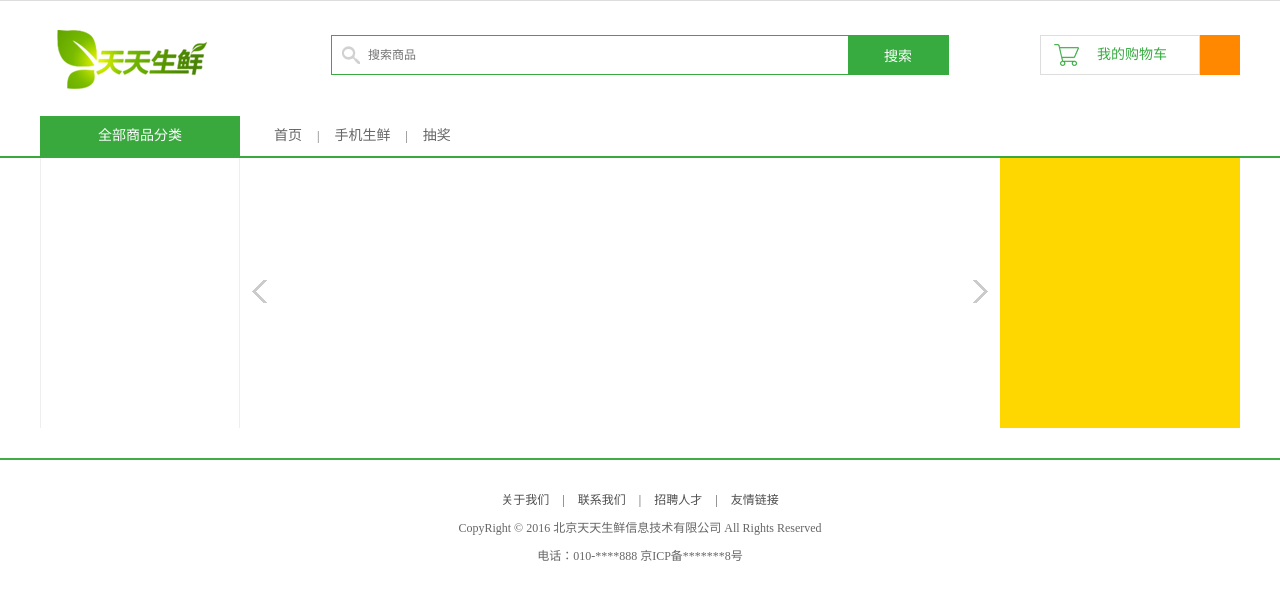
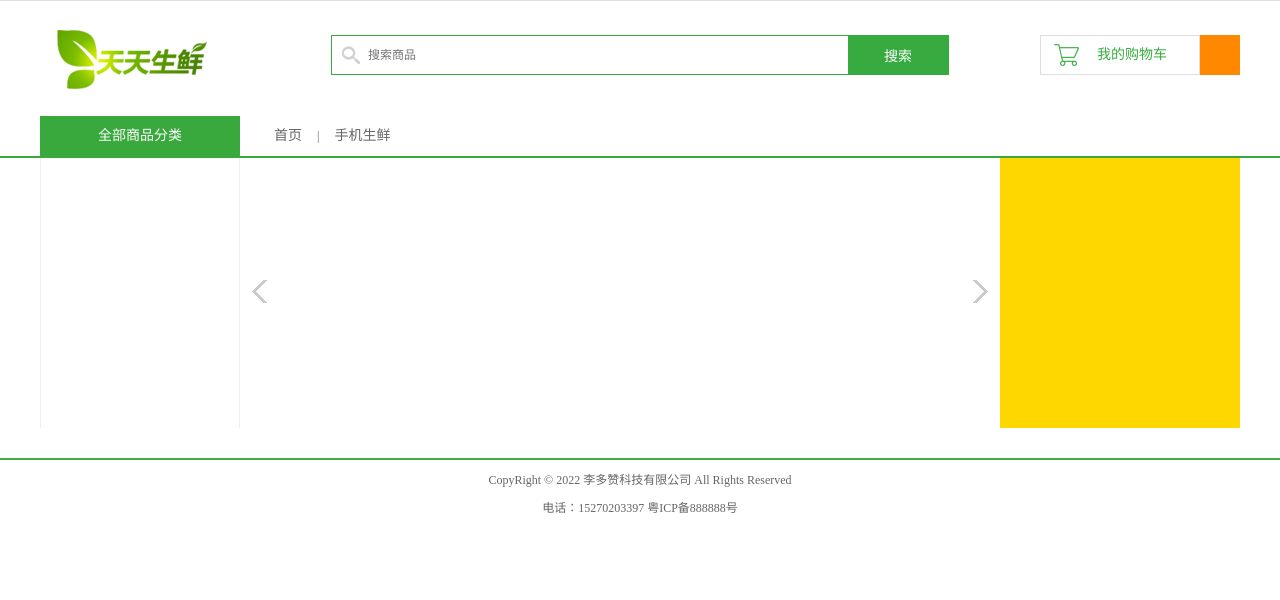
Before and after one commit to pioneerli/dailyfresh, a Django app: page /index in a window 1280 px wide. Shown: the part 29-629 px from the top of the page. Run offline with Django 3.2, Linux system fonts and the light colour scheme.

```diff
--- a/apps/user/views.py
+++ b/apps/user/views.py
@@ -150,7 +150,11 @@ class UserInfoView(LoginRequiredMixin,View):
         conn = get_redis_connection('default')
         # 获取redis 链接使用 redis API 进行数据截取
         sku_ids=conn.lrange(user_history_sku_key,0,4)
-        history_sku_list = [GoodsSKU.objects.get(id=s_id.decode()) for s_id in sku_ids]
+        try:
+            history_sku_list = [GoodsSKU.objects.get(id=s_id.decode()) for s_id in sku_ids]
+        except GoodsSKU.DoesNotExist as e:
+            history_sku_list = []
+            logger.debug('未获取到历史浏览记录')
         # # 获取redis缓存中用户最新浏览的5个商品sku,没有获取到返回[]
         # user_history_id_values = cache.get(user_history_sku_key)
         # sku_ids = user_history_id_values[:5] if user_history_id_values else []
--- a/templates/base.html
+++ b/templates/base.html
@@ -47,7 +47,7 @@
 {# 网页顶部搜索框块 #}
 {% block search_bar %}
 	<div class="search_bar clearfix">
-		<a href="index.html" class="logo fl"><img src="{% static 'images/logo.png' %}"></a>
+		<a href="/goods/index" class="logo fl"><img src="{% static 'images/logo.png' %}"></a>
 		<div class="search_con fl">
             <form method="get" action="/search">
                 <input type="text" class="input_text fl" name="q" placeholder="搜索商品">
@@ -65,17 +65,17 @@
 {% block body %}{% endblock body %}
 
 	<div class="footer">
-		<div class="foot_link">
-			<a href="#">关于我们</a>
-			<span>|</span>
-			<a href="#">联系我们</a>
-			<span>|</span>
-			<a href="#">招聘人才</a>
-			<span>|</span>
-			<a href="#">友情链接</a>
-		</div>
-		<p>CopyRight © 2016 北京天天生鲜信息技术有限公司 All Rights Reserved</p>
-		<p>电话：010-****888    京ICP备*******8号</p>
+{#		<div class="foot_link">#}
+{#			<a href="#">关于我们</a>#}
+{#			<span>|</span>#}
+{#			<a href="#">联系我们</a>#}
+{#			<span>|</span>#}
+{#			<a href="#">招聘人才</a>#}
+{#			<span>|</span>#}
+{#			<a href="#">友情链接</a>#}
+{#		</div>#}
+		<p>CopyRight © 2022 李多赞科技有限公司 All Rights Reserved</p>
+		<p>电话：15270203397    粤ICP备888888号</p>
 	</div>
     {# 网页底部html元素块 #}
     {% block bottom %}{% endblock bottom %}
--- a/templates/index.html
+++ b/templates/index.html
@@ -15,8 +15,8 @@
 				<li><a href="">首页</a></li>
 				<li class="interval">|</li>
 				<li><a href="">手机生鲜</a></li>
-				<li class="interval">|</li>
-				<li><a href="">抽奖</a></li>
+{#				<li class="interval">|</li>#}
+{#				<li><a href="">抽奖</a></li>#}
 			</ul>
 		</div>
 	</div>
@@ -24,7 +24,7 @@
 	<div class="center_con clearfix">
 		<ul class="subnav fl">
             {% for type in types %}
-			    <li><a href="{% url 'goodsList' %}" class="{{ type.logo }}">{{ type.name }}</a></li>
+			    <li><a href="{% url 'goodsList' %}?type_id={{ type.id }}" class="{{ type.logo }}">{{ type.name }}</a></li>
             {% endfor %}
 		</ul>
 		<div class="slide fl">
@@ -56,7 +56,7 @@
 				    <a href="{% url 'goodsDetail' banner.sku.id  %}">{{ banner.sku.name }}</a>
 				{% endfor %}
 			</div>
-			<a href="#" class="goods_more fr" id="fruit_more">查看更多 ></a>
+			<a href="{% url 'goodsList' %}?type_id={{ type.id }}" class="goods_more fr" id="fruit_more">查看更多 ></a>
 		</div>
 
 		<div class="goods_con clearfix">
--- a/templates/login.html
+++ b/templates/login.html
@@ -15,7 +15,7 @@
 			<div class="login_form fr">
 				<div class="login_title clearfix">
 					<h1>用户登录</h1>
-					<a href="#">立即注册</a>
+					<a href="{% url 'register' %}">立即注册</a>
 				</div>
 				<div class="form_input">
                     {# 不填写action时,表单数据会往地址栏中的url提交数据 #}
@@ -28,7 +28,7 @@
 						<div class="more_input clearfix">
 							<input type="checkbox" name="">
 							<label>记住用户名</label>
-							<a href="#">忘记密码</a>
+{#							<a href="#">忘记密码</a>#}
 						</div>
 						<input type="submit" name="" value="登录" class="input_submit">
 					</form>
--- a/templates/register.html
+++ b/templates/register.html
@@ -19,7 +19,7 @@
 		<div class="r_con fr">
 			<div class="reg_title clearfix">
 				<h1>用户注册</h1>
-				<a href="#">登录</a>
+				<a href="{% url 'login' %}">登录</a>
 			</div>
 			<div class="reg_form clearfix">
 				<form method="post" action="/user/register">
```
Also changed, not shown: static/js/register.js (+4 -12 lines), 4 other files.
